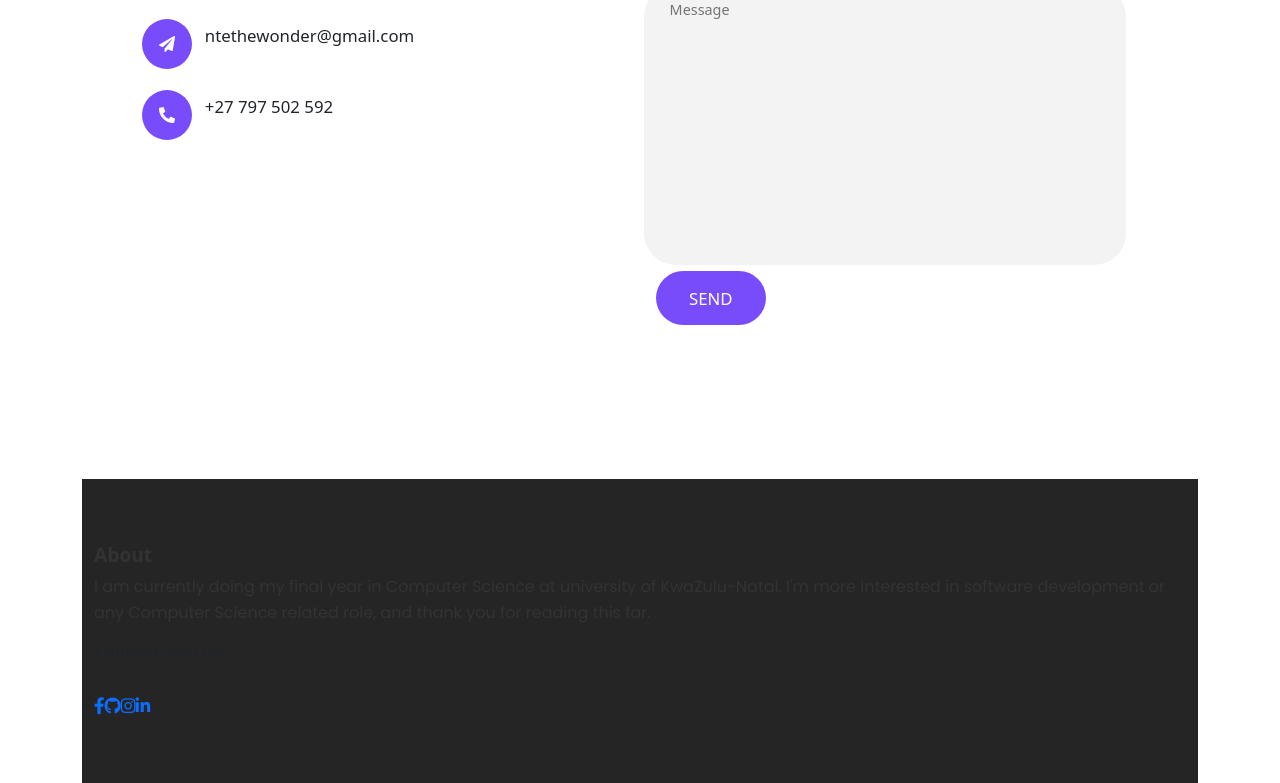
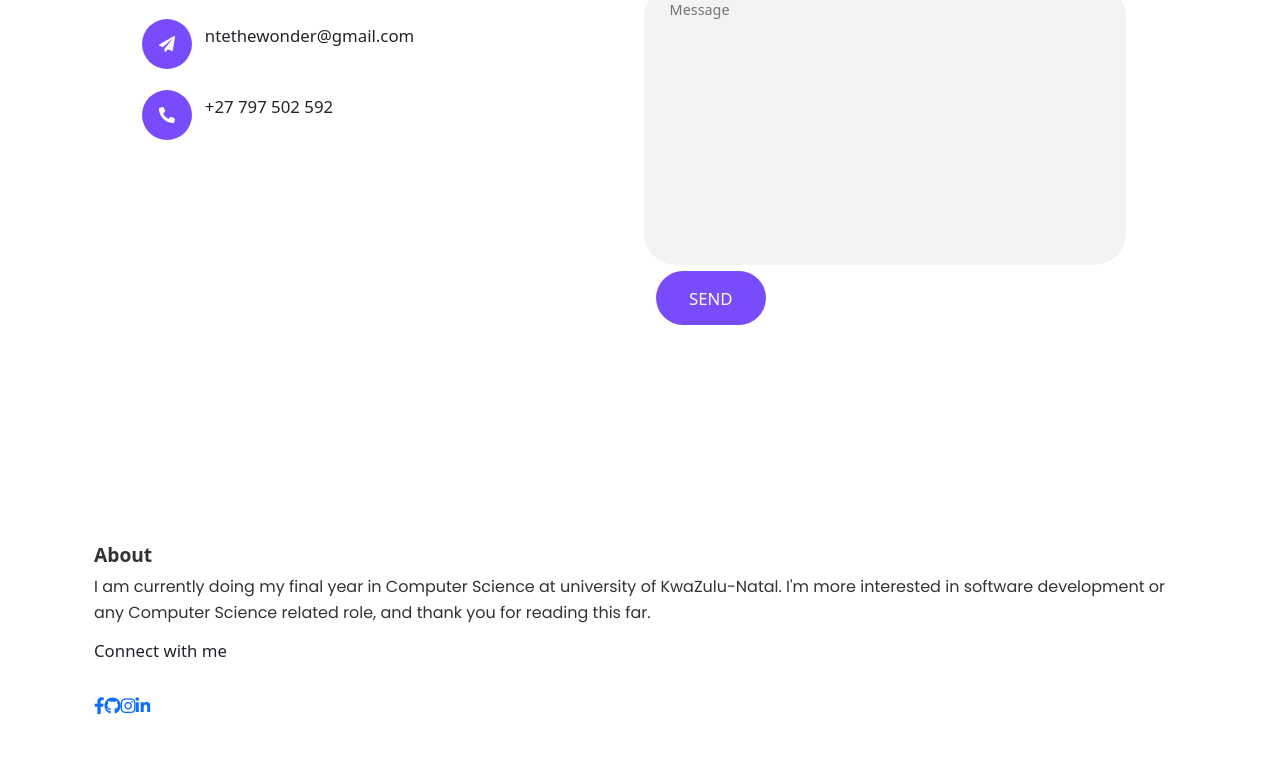
Before and after one commit to NtetheWonder/miniPortfolio, a React (Create React App) app: page / in a window 1280 px wide. Shown: the part 3175-3958 px from the top of the page. Built offline with nearby package versions, Linux system fonts and the light colour scheme.

Commit message:
few change

```diff
--- a/src/App.js
+++ b/src/App.js
@@ -2,7 +2,7 @@ import './App.css';
 import "bootstrap/dist/css/bootstrap.min.css";
 import Navbar from './components/Navbar';
 import About from './components/About';
-import Education from './components/Education';
+//import Education from './components/Education';
 import Header from "./components/Home";
 import Footer from './components/Footer';
 import Contacts from './components/Contacts';
--- a/src/components/portfolio.css
+++ b/src/components/portfolio.css
@@ -534,7 +534,7 @@
 
     .footer {
       padding: 4rem 0;
-      background: #252525 !important;
+
     }
 
     .footer-links a {
```
